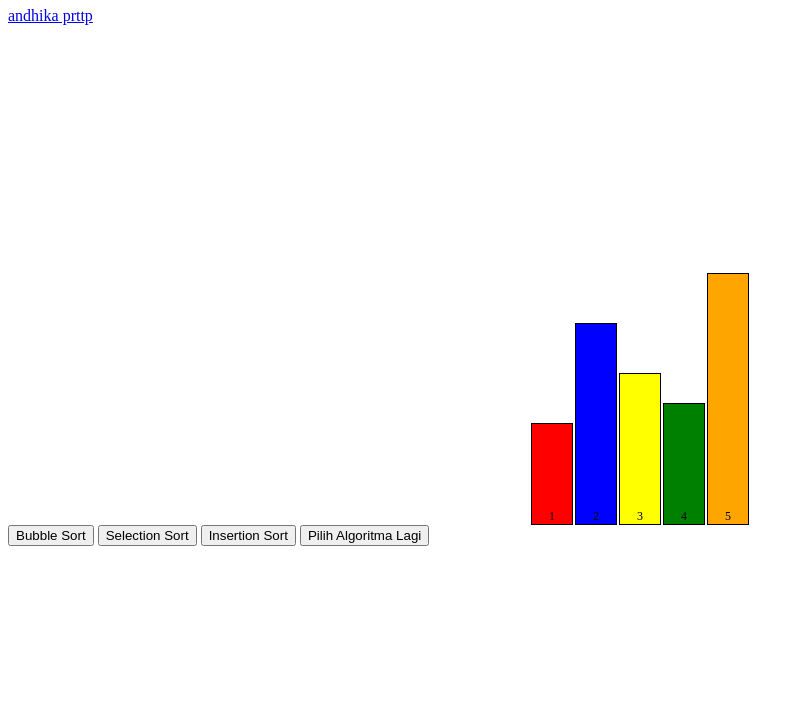
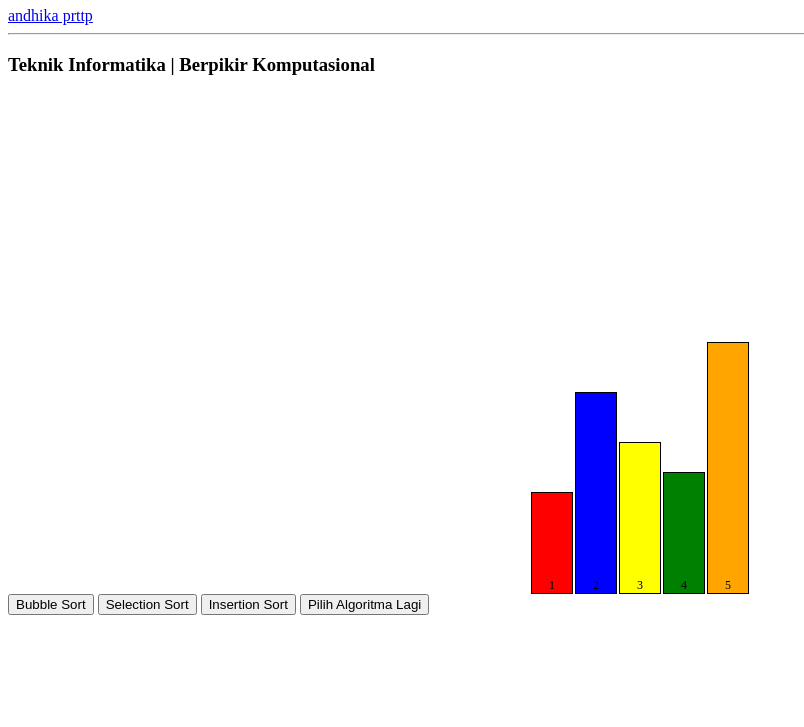
Before and after one commit to andhikaprttp/simulasi-algoritma-pengurutan, a plain HTML site: page index.html in a window 1280 px wide. Shown: the part 73-800 px from the top of the page, without its empty margins (0-804 px from the left). Drawn offline with Linux system fonts and the light colour scheme.

Commit message:
update index.html

```diff
--- a/index.html
+++ b/index.html
@@ -7,6 +7,8 @@
   <body>
     <h1>Simulasi Algoritma Pengurutan</h1>
     <a href="andhikaprttp.github.io">andhika prttp</a>
+    <hr>
+    <h3>Teknik Informatika | Berpikir Komputasional</h3>
     <div class="container">
       <div class="kotak" style="height: 100px; background-color: red">1</div>
       <div class="kotak" style="height: 200px; background-color: blue">2</div>
```
